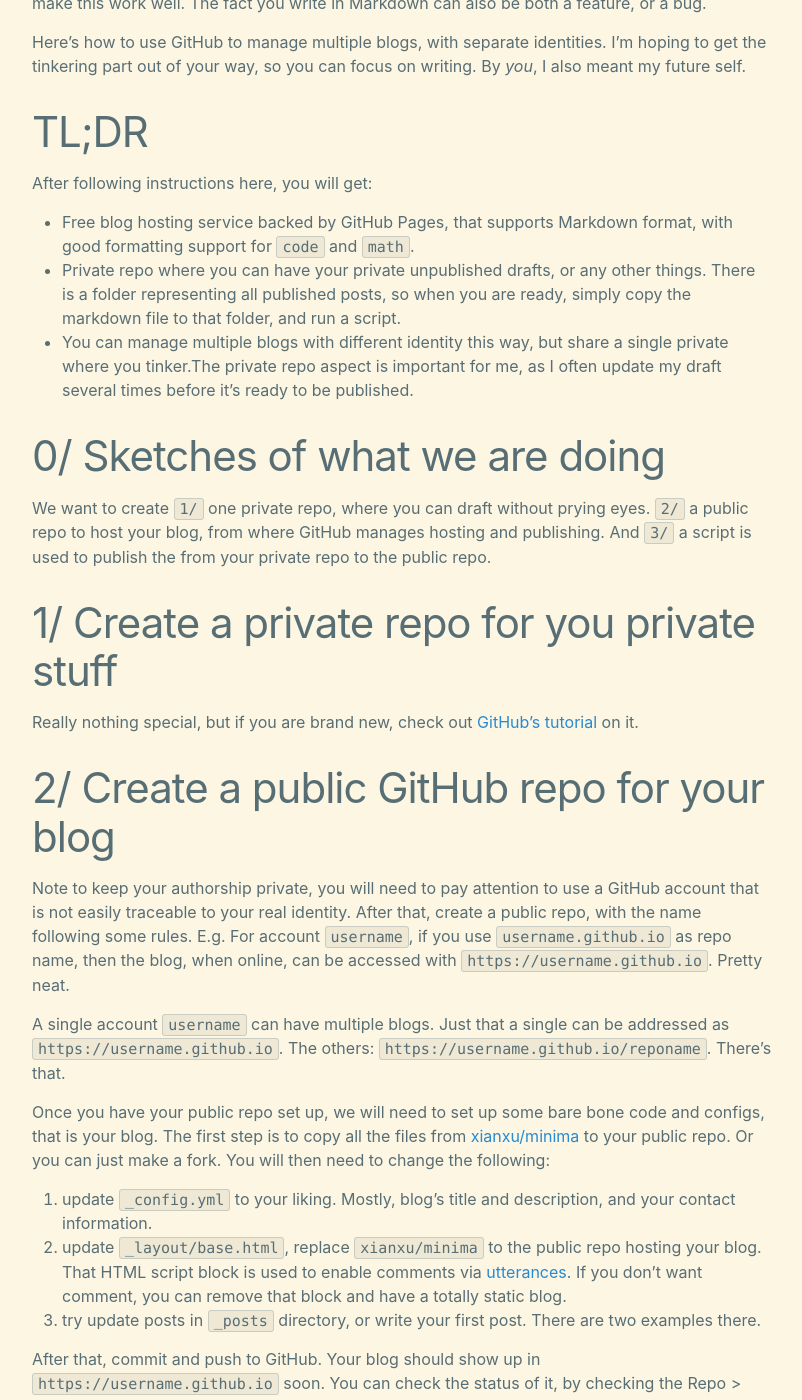
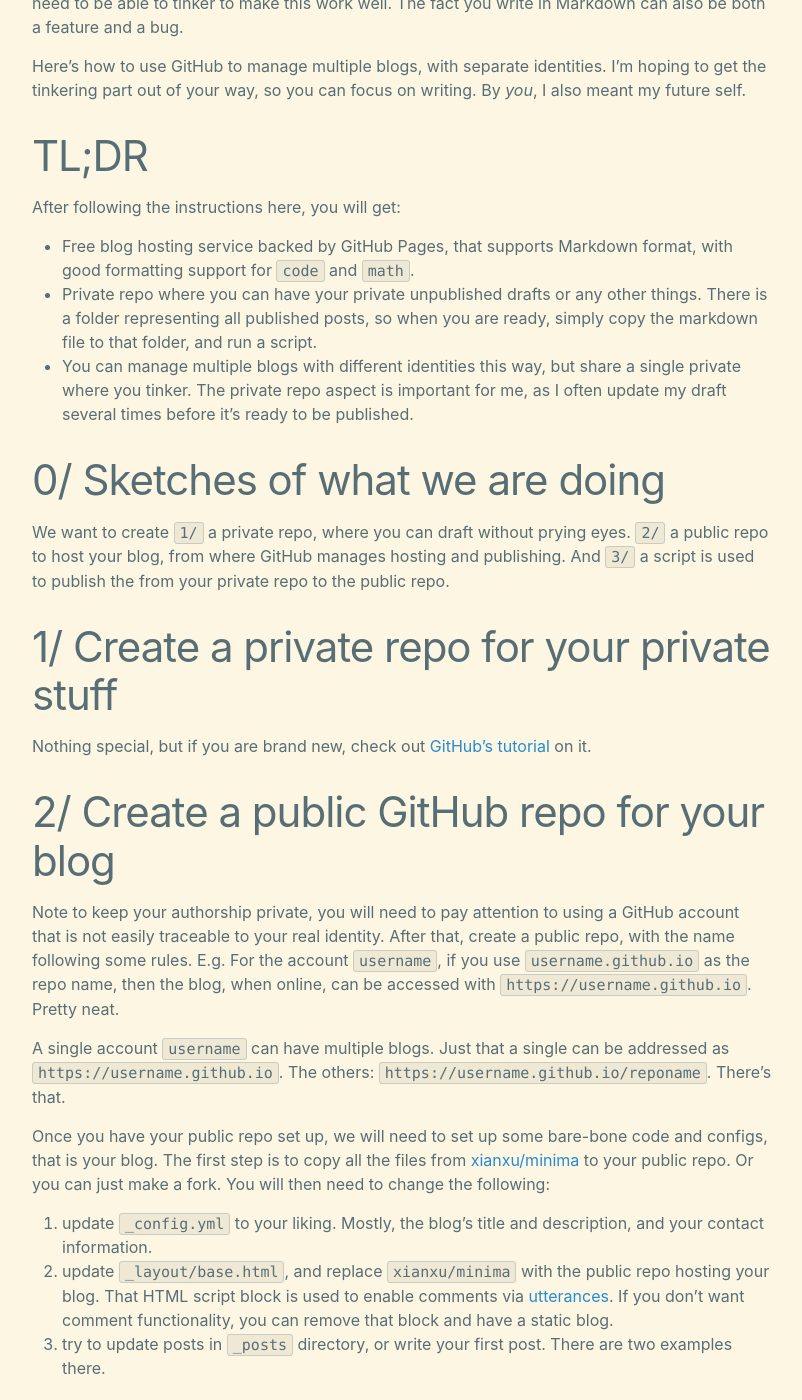
Before and after one commit to xianxu/xianxu.github.io, a Jekyll site: the page built from _posts/2025-02-01-github.io.markdown, in a window 1280 px wide and 1400 px high, scrolled down 360 px. Shown: the whole window, without its empty margins (238-1040 px from the left). Built offline with Jekyll 4.4.1, drawn with Linux system fonts in a browser that asks for light colours; comment, search, counter and statistics services are not loaded; some of the changed text lies outside the part shown.

Commit message:
Sync latest _posts from private repo

````diff
--- a/_posts/2025-02-01-github.io.markdown
+++ b/_posts/2025-02-01-github.io.markdown
@@ -6,47 +6,47 @@
 comments: true
 ---
 
-If you, like me, have decided that this is a good time to start blogging, the next question is where should you host it? There are many choices, like [Medium](https://medium.com/) or [Substack](https://substack.com/about). GitHub Pages is a good choice for something simple, that you have full control of, that uses [Markdown](https://en.wikipedia.org/wiki/Markdown) format, that you can easily quote code or write math formula. The flip side is that you do need to be able tinker to make this work well. The fact you write in Markdown can also be both a feature, or a bug.
+If you, like me, have decided that this is a good time to start blogging, the next question is where should you host it? There are many choices, like [Medium](https://medium.com/) or [Substack](https://substack.com/about). GitHub Pages is a good choice for something simple, that you have full control of, that uses [Markdown](https://en.wikipedia.org/wiki/Markdown) format, and that you can easily quote code or write math formulas (like <span>$E=mc^2$</span>). The flip side is that you do need to be able to tinker to make this work well. The fact you write in Markdown can also be both a feature and a bug.
 
 Here's how to use GitHub to manage multiple blogs, with separate identities. I'm hoping to get the tinkering part out of your way, so you can focus on writing. By *you*, I also meant my future self.
 
 # TL;DR
 
-After following instructions here, you will get:
+After following the instructions here, you will get:
 
 * Free blog hosting service backed by GitHub Pages, that supports Markdown format, with good formatting support for `code` and `math`.
-* Private repo where you can have your private unpublished drafts, or any other things. There is a folder representing all published posts, so when you are ready, simply copy the markdown file to that folder, and run a script.
-* You can manage multiple blogs with different identity this way, but share a single private where you tinker.The private repo aspect is important for me, as I often update my draft several times before it's ready to be published.
+* Private repo where you can have your private unpublished drafts or any other things. There is a folder representing all published posts, so when you are ready, simply copy the markdown file to that folder, and run a script.
+* You can manage multiple blogs with different identities this way, but share a single private where you tinker. The private repo aspect is important for me, as I often update my draft several times before it's ready to be published.
 
 # 0/ Sketches of what we are doing
 
-We want to create `1/` one private repo, where you can draft without prying eyes. `2/` a public repo to host your blog, from where GitHub manages hosting and publishing. And `3/` a script is used to publish the from your private repo to the public repo.
+We want to create `1/` a private repo, where you can draft without prying eyes. `2/` a public repo to host your blog, from where GitHub manages hosting and publishing. And `3/` a script is used to publish the from your private repo to the public repo.
 
-# 1/ Create a private repo for you private stuff
+# 1/ Create a private repo for your private stuff
 
-Really nothing special, but if you are brand new, check out [GitHub's tutorial](https://docs.github.com/en/repositories/creating-and-managing-repositories/quickstart-for-repositories) on it.
+Nothing special, but if you are brand new, check out [GitHub's tutorial](https://docs.github.com/en/repositories/creating-and-managing-repositories/quickstart-for-repositories) on it.
 
 # 2/ Create a public GitHub repo for your blog
 
-Note to keep your authorship private, you will need to pay attention to use a GitHub account that is not easily traceable to your real identity. After that, create a public repo, with the name following some rules. E.g. For account `username`, if you use `username.github.io` as repo name, then the blog, when online, can be accessed with `https://username.github.io`. Pretty neat.
+Note to keep your authorship private, you will need to pay attention to using a GitHub account that is not easily traceable to your real identity. After that, create a public repo, with the name following some rules. E.g. For the account `username`, if you use `username.github.io` as the repo name, then the blog, when online, can be accessed with `https://username.github.io`. Pretty neat.
 
 A single account `username` can have multiple blogs. Just that a single can be addressed as `https://username.github.io`. The others: `https://username.github.io/reponame`. There's that.
 
-Once you have your public repo set up, we will need to set up some bare bone code and configs, that is your blog. The first step is to copy all the files from [xianxu/minima](https://github.com/xianxu/minima) to your public repo. Or you can just make a fork. You will then need to change the following:
+Once you have your public repo set up, we will need to set up some bare-bone code and configs, that is your blog. The first step is to copy all the files from [xianxu/minima](https://github.com/xianxu/minima) to your public repo. Or you can just make a fork. You will then need to change the following:
 
-1. update `_config.yml` to your liking. Mostly, blog's title and description, and your contact information.
-2. update `_layout/base.html`, replace `xianxu/minima` to the public repo hosting your blog. That HTML script block is used to enable comments via [utterances](https://utteranc.es). If you don't want comment, you can remove that block and have a totally static blog.
-3. try update posts in `_posts` directory, or write your first post. There are two examples there.
+1. update `_config.yml` to your liking. Mostly, the blog's title and description, and your contact information.
+2. update `_layout/base.html`, and replace `xianxu/minima` with the public repo hosting your blog. That HTML script block is used to enable comments via [utterances](https://utteranc.es). If you don't want comment functionality, you can remove that block and have a static blog.
+3. try to update posts in `_posts` directory, or write your first post. There are two examples there.
 
 After that, commit and push to GitHub. Your blog should show up in `https://username.github.io` soon. You can check the status of it, by checking the Repo > Settings (top bar) > Pages (left bar in Settings). If successful, you should see a message like *"Your site is live at https://username.github.io"*.
 
-Locally, you can take a preview of how it looks like. You can use any Markdown viewer to read the markdown file formatted. I use `glow`.
+Locally, you can take a preview of what it looks like. You can use any Markdown viewer to read the Markdown file formatted. I use `glow`.
 
 You can use `bundle exec jekyll serve`, which will start a static website locally that you can see the effect of your change. Before that, you need to run `bundle install` to make sure necessary local dependencies are installed.
 
 # 3/ Using a private repo as a staging area
 
-OK, so by now you have a blog website up. If you want to hide some part of the blog from public, let's say during writing, you can pick any private repo, create a folder with the following structures.
+OK, so by now you have a blog website up. If you want to hide some part of the blog from the public, let's say during writing, you can pick any private repo, and create a folder with the following structures.
 
 
 ```
@@ -61,9 +61,9 @@
     ...
 ```
 
-I hope the structure is self explanatory. Basically, private repo is private, and we use a script to publish what's in `_posts`, to pre-configured (in the script) public GitHub destinations.
+I hope the structure is self-explanatory. Basically, private repo is private, and we use a script to publish what's in `_posts`, to pre-configured (in the script) public GitHub destinations.
 
-And the publish.sh looks like the following. It basically fetches the public repo, override the `_posts` folder with what's currently in the private repo's `\_post folder`. Easy enough! When I want to actually publish, I'd copy from file from draft/ directory to `_posts` directory in my private repo, and run `./publish.sh`.
+And the publish.sh looks like the following. It basically fetches the public repo, and override the `_posts` folder with what's currently in the private repo's `\_post folder`. Easy enough! When I want to actually publish, I'd copy from file from `draft/` directory to `_posts` directory in my private repo, and run `./publish.sh`.
 
 All you need to do is to replace `USERNAME` and `USEREMAIL`. Do read the script in full though, pays to understand what those automation is doing.
 
````
Also changed, not shown: other parts of _posts/2025-02-01-github.io.markdown (+1 -1 lines).
